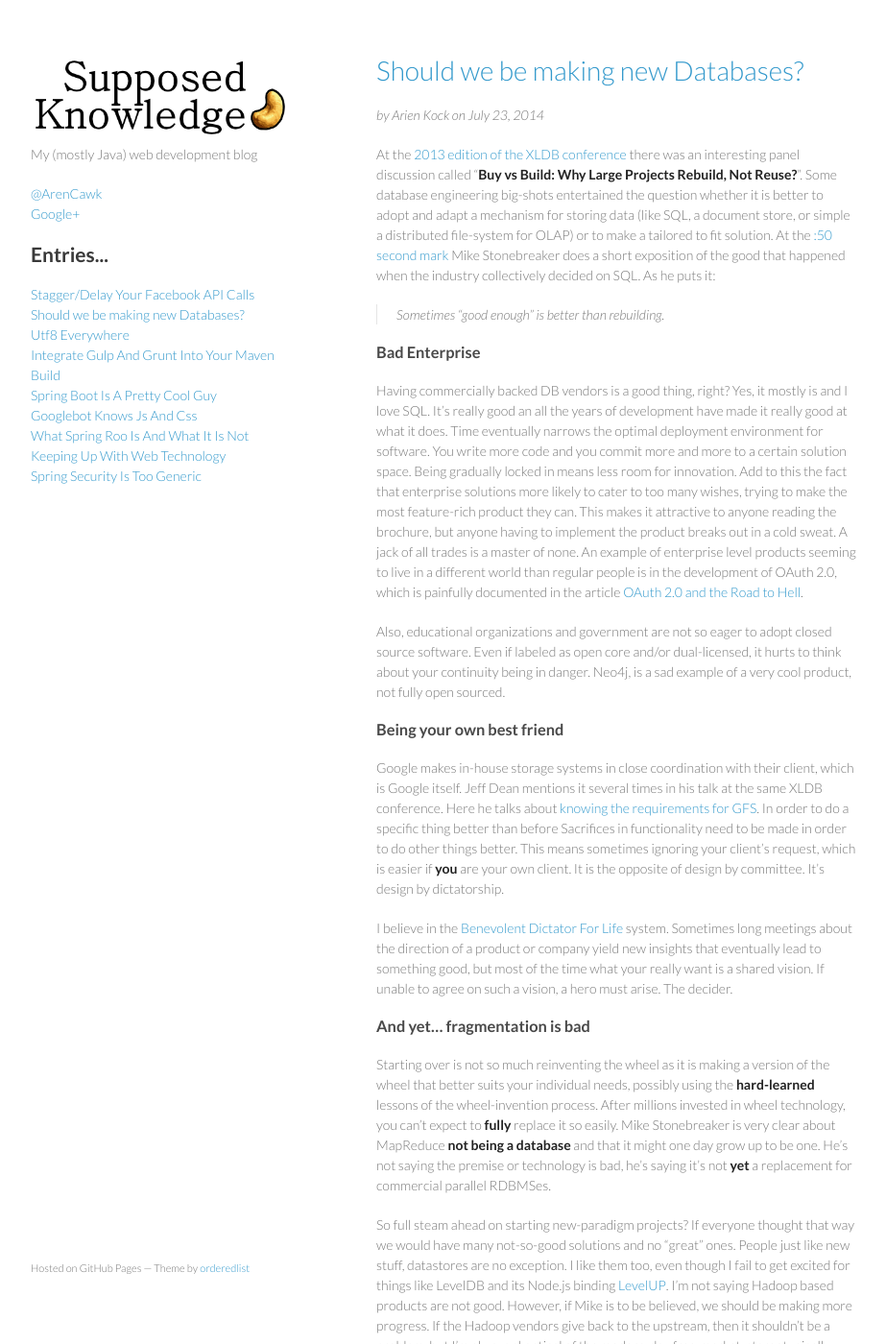
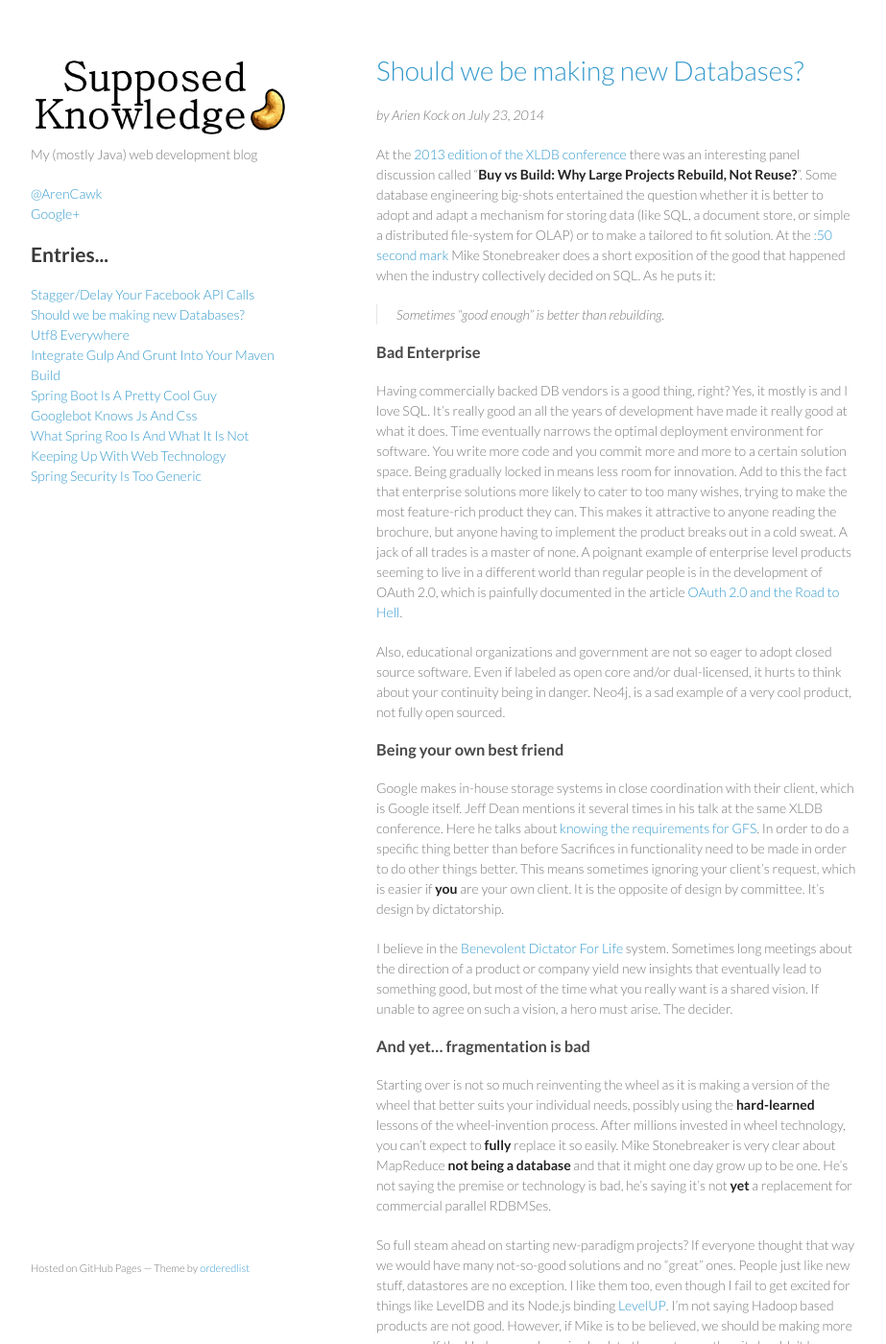
Before and after one commit to arienkock/arienkock.github.io, a Jekyll site: the page built from _posts/2014-07-23-should-we-build-more-databases.md, in a window 1280 px wide and 1400 px high. Shown: the whole window at 96% size, without its empty margins (178-1101 px from the left). Built offline with Jekyll 4.4.1, drawn with Linux system fonts in a browser that asks for light colours.

Commit message:
Update 2014-07-23-should-we-build-more-databases.md

```diff
--- a/_posts/2014-07-23-should-we-build-more-databases.md
+++ b/_posts/2014-07-23-should-we-build-more-databases.md
@@ -7,7 +7,7 @@
 > Sometimes "good enough" is better than rebuilding.
 
 ###Bad Enterprise
-Having commercially backed DB vendors is a good thing, right? Yes, it mostly is and I love SQL. It's really good an all the years of development have made it really good at what it does. Time eventually narrows the optimal deployment environment for software. You write more code and you commit more and more to a certain solution space. Being gradually locked in means less room for innovation. Add to this the fact that enterprise solutions more likely to cater to too many wishes, trying to make the most feature-rich product they can. This makes it attractive to anyone reading the brochure, but anyone having to implement the product breaks out in a cold sweat. A jack of all trades is a master of none. An example of enterprise level products seeming to live in a different world than regular people is in the development of OAuth 2.0, which is painfully documented in the article [OAuth 2.0 and the Road to Hell](http://hueniverse.com/2012/07/26/oauth-2-0-and-the-road-to-hell/).
+Having commercially backed DB vendors is a good thing, right? Yes, it mostly is and I love SQL. It's really good an all the years of development have made it really good at what it does. Time eventually narrows the optimal deployment environment for software. You write more code and you commit more and more to a certain solution space. Being gradually locked in means less room for innovation. Add to this the fact that enterprise solutions more likely to cater to too many wishes, trying to make the most feature-rich product they can. This makes it attractive to anyone reading the brochure, but anyone having to implement the product breaks out in a cold sweat. A jack of all trades is a master of none. A poignant example of enterprise level products seeming to live in a different world than regular people is in the development of OAuth 2.0, which is painfully documented in the article [OAuth 2.0 and the Road to Hell](http://hueniverse.com/2012/07/26/oauth-2-0-and-the-road-to-hell/).
 
 Also, educational organizations and government are not so eager to adopt closed source software. Even if labeled as open core and/or dual-licensed, it hurts to think about your continuity being in danger. Neo4j, is a sad example of a very cool product, not fully open sourced.
 
@@ -15,7 +15,7 @@
 Google makes in-house storage systems in close coordination with their client, which is Google itself.
 Jeff Dean mentions it several times in his talk at the same XLDB conference. Here he talks about [knowing the requirements for GFS](http://youtu.be/gCGvneeHbPQ?t=4m20s). In order to do a specific thing better than before Sacrifices in functionality need to be made in order to do other things better. This means sometimes ignoring your client's request, which is easier if **you** are your own client. It is the opposite of design by committee. It's design by dictatorship.
 
-I believe in the [Benevolent Dictator For Life](http://en.wikipedia.org/wiki/Benevolent_dictator_for_life) system. Sometimes long meetings about the direction of a product or company yield new insights that eventually lead to something good, but most of the time what your really want is a shared vision. If unable to agree on such a vision, a hero must arise. The decider.
+I believe in the [Benevolent Dictator For Life](http://en.wikipedia.org/wiki/Benevolent_dictator_for_life) system. Sometimes long meetings about the direction of a product or company yield new insights that eventually lead to something good, but most of the time what you really want is a shared vision. If unable to agree on such a vision, a hero must arise. The decider.
 
 ###And yet... fragmentation is bad
 Starting over is not so much reinventing the wheel as it is making a version of the wheel that better suits your individual needs, possibly using the **hard-learned** lessons of the wheel-invention process. After millions  invested in wheel technology, you can't expect to **fully** replace it so easily. Mike Stonebreaker is very clear about MapReduce **not being a database** and that it might one day grow up to be one. He's not saying the premise or technology is bad, he's saying it's not **yet** a replacement for commercial parallel RDBMSes.
```
